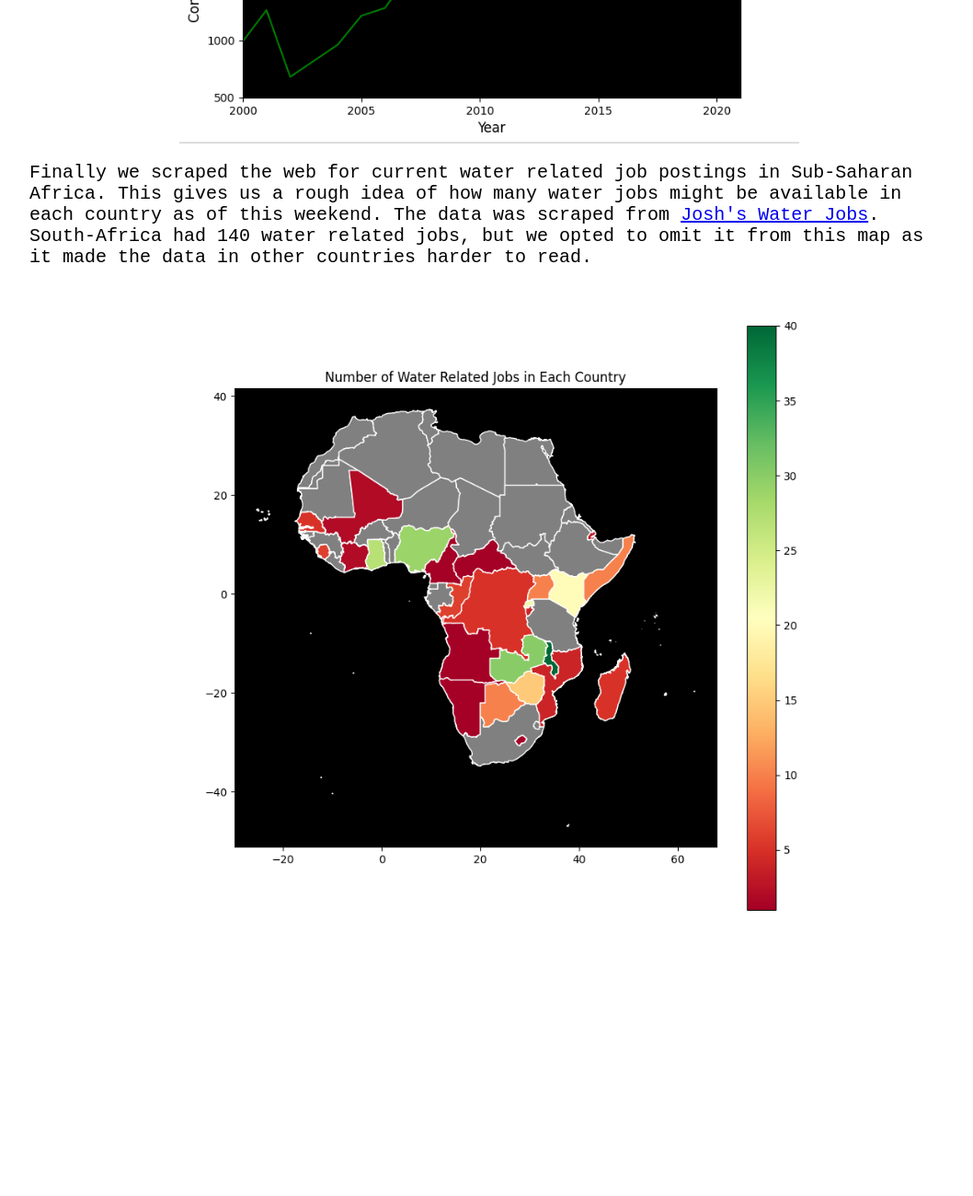
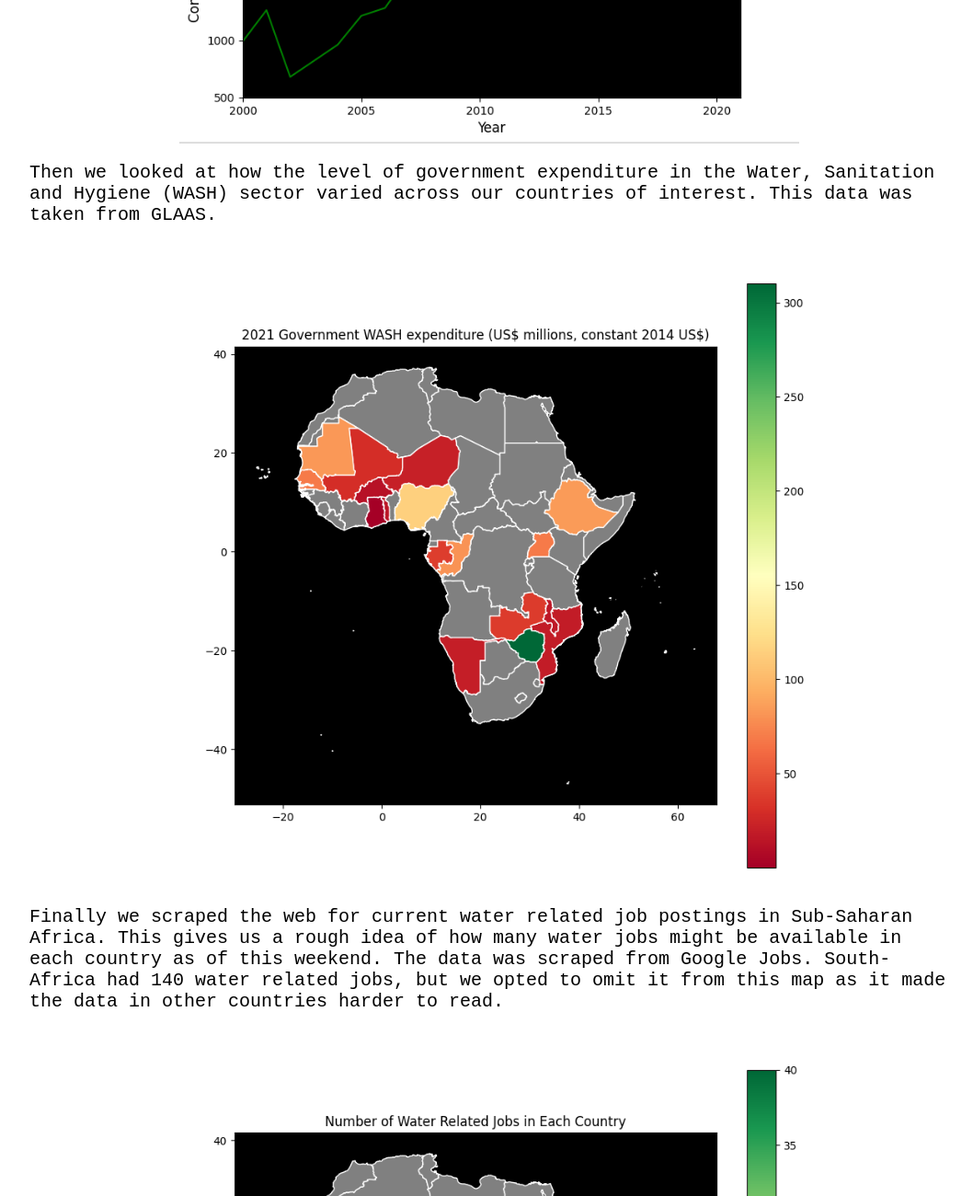
Before and after one commit to finnbuck/HumansGPT, a plain HTML site: page index.html in a window 1280 px wide. Shown: the part 2727-4027 px from the top of the page at 92% size, without its empty margins (108-1166 px from the left). Before the commit the page ends 3746 px from the top, so only its background shows below. Drawn offline with Linux system fonts and the light colour scheme.

Commit message:
Add expenditure map.

```diff
--- a/index.html
+++ b/index.html
@@ -28,9 +28,16 @@
             <img src="spending.png" alt="Data Map" height="420" class="center">
 
             <p>
+                Then we looked at how the level of government expenditure in the Water, Sanitation and Hygiene (WASH) sector varied across our countries of interest.
+                This data was taken from GLAAS.
+            </p>
+
+            <img src="GovernmentWASHExpenditure.png" alt="Data Map" height="700" class="center">
+
+            <p>
                 Finally we scraped the web for current water related job postings in Sub-Saharan Africa.
                 This gives us a rough idea of how many water jobs might be available in each country as of this weekend.
-                The data was scraped from <a href="https://www.joshswaterjobs.com/">Josh's Water Jobs</a>.
+                The data was scraped from Google Jobs.
                 South-Africa had 140 water related jobs, but we opted to omit it from this map as it made the data in other countries harder to read.
             </p>
             <img src="Water_Jobs.png" alt="Data Map" height="700" class="center">
```
Also changed, not shown: GovernmentWASHExpenditure.png (added).
